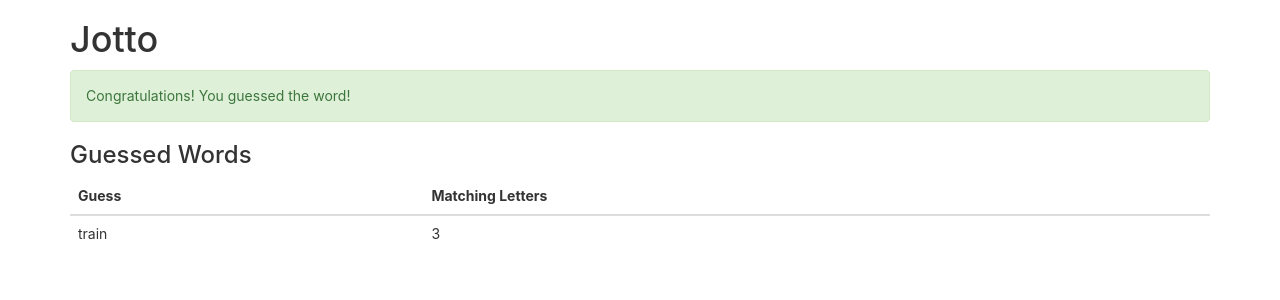
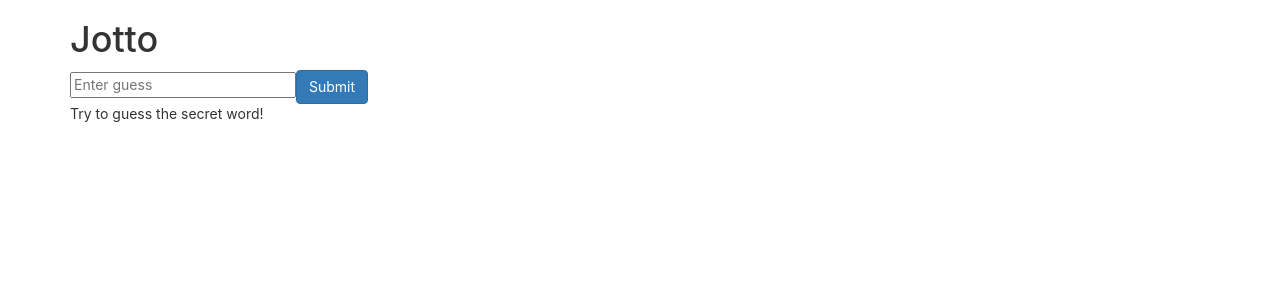
Before and after one commit to biagavirete/jotto, a React (Create React App) app: page / in a window 1280 px wide. Shown: the top 300 px of the page. Built offline with nearby package versions, Linux system fonts and the light colour scheme.

Commit message:
feat: create functional tests for the app

```diff
--- a/src/App.js
+++ b/src/App.js
@@ -1,12 +1,18 @@
 import Congrats from './Congrats';
 import GuessedWords from './GuessedWords';
+import Input from './Input';
 
 function App() {
+  const success = false;
+  const secretWord = 'party';
+  const guessedWords = [];
+
   return (
     <div data-test="component-app" className="container">
       <h1>Jotto</h1>
-      <Congrats success={true} />
-      <GuessedWords guessedWords={[ { guessedWord: 'train', letterMatchCount: 3 } ]} />
+      <Congrats success={success} />
+      <Input success={success} secretWord={secretWord} />
+      <GuessedWords guessedWords={guessedWords} />
     </div>
   );
 }
```
Also changed, not shown: 1 other file (tests, documents, lock files or other folders).
